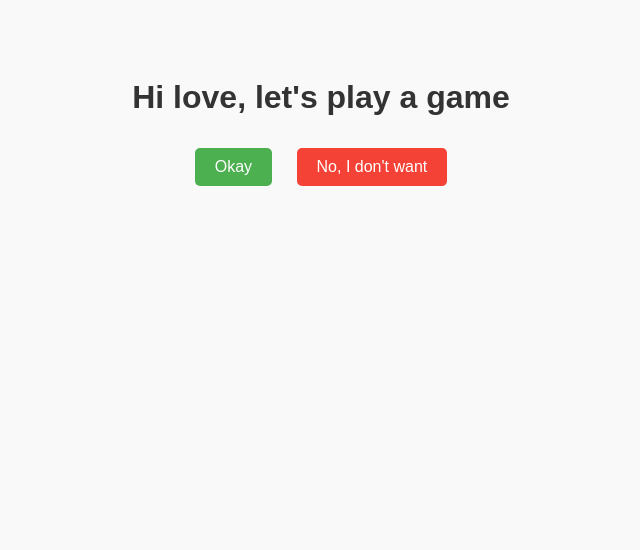
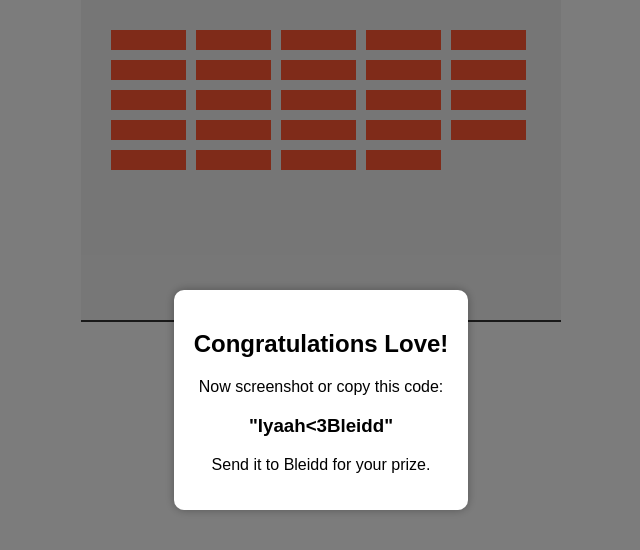
Before and after one commit to Dhea015/Game-for-Iyaah, a plain HTML site: page game2.html in a window 1280 px wide. Shown: the whole page, without its empty margins (319-959 px from the left). Drawn offline with Linux system fonts and the light colour scheme.

Commit message:
Update game2.html

```diff
--- a/game2.html
+++ b/game2.html
@@ -3,50 +3,219 @@
 <head>
     <meta charset="UTF-8">
     <meta name="viewport" content="width=device-width, initial-scale=1.0">
-    <title>Let's Play a Game</title>
+    <title>Brick Breaker Love</title>
     <style>
         body {
+            margin: 0;
+            overflow: hidden;
+            background-color: #f9f9f9;
+            text-align: center;
             font-family: Arial, sans-serif;
+        }
+        canvas {
+            display: block;
+            margin: auto;
+            background: #eee;
+            border-bottom: 2px solid #333;
+        }
+        /* Overlay popup styles */
+        .overlay {
+            display: none;
+            position: fixed;
+            top: 0;
+            left: 0;
+            width: 100%;
+            height: 100%;
+            background: rgba(0, 0, 0, 0.5);
+            justify-content: center;
+            align-items: center;
+        }
+        .popup {
+            background: white;
+            padding: 20px;
+            border-radius: 10px;
+            box-shadow: 0px 0px 10px rgba(0, 0, 0, 0.3);
             text-align: center;
-            padding: 50px;
-            background-color: #f9f9f9;
-        }
-        h1 {
-            color: #333;
-        }
-        .btn {
-            display: inline-block;
-            padding: 10px 20px;
-            margin: 10px;
-            font-size: 16px;
-            border: none;
-            cursor: pointer;
-            border-radius: 5px;
-        }
-        .okay {
-            background-color: #4CAF50;
-            color: white;
-        }
-        .no {
-            background-color: #f44336;
-            color: white;
+            max-width: 300px;
         }
     </style>
 </head>
 <body>
-    <h1>Hi love, let's play a game</h1>
-    <button class="btn okay" onclick="proceed()">Okay</button>
-    <button class="btn no" onclick="showPopup()">No, I don't want</button>
 
-    <script>
-        function proceed() {
-            window.location.href = "game.html";
+<canvas id="gameCanvas" width="480" height="320"></canvas>
+
+<!-- Popup message -->
+<div class="overlay" id="overlay">
+    <div class="popup">
+        <h2>Congratulations Love!</h2>
+        <p>Now screenshot or copy this code:</p>
+        <h3>"Iyaah&lt;3Bleidd"</h3>
+        <p>Send it to Bleidd for your prize.</p>
+    </div>
+</div>
+
+<script>
+    const canvas = document.getElementById("gameCanvas");
+    const ctx = canvas.getContext("2d");
+
+    // Ball properties
+    let ballRadius = 8;
+    let ballX = canvas.width / 2;
+    let ballY = canvas.height - 30;
+    let ballDX = 2;
+    let ballDY = -2;
+
+    // Paddle properties
+    let paddleWidth = 60;
+    let paddleHeight = 10;
+    let paddleX = (canvas.width - paddleWidth) / 2;
+    let paddleSpeed = 7;
+    let rightPressed = false;
+    let leftPressed = false;
+
+    // Bricks
+    let brickRowCount = 5;
+    let brickColumnCount = 5;
+    let brickWidth = 75;
+    let brickHeight = 20;
+    let brickPadding = 10;
+    let brickOffsetTop = 30;
+    let brickOffsetLeft = 30;
+    let bricks = [];
+
+    for (let c = 0; c < brickColumnCount; c++) {
+        bricks[c] = [];
+        for (let r = 0; r < brickRowCount; r++) {
+            bricks[c][r] = { x: 0, y: 0, status: 1 };
+        }
+    }
+
+    // Key event listeners
+    document.addEventListener("keydown", keyDownHandler);
+    document.addEventListener("keyup", keyUpHandler);
+
+    function keyDownHandler(e) {
+        if (e.key === "Right" || e.key === "ArrowRight") rightPressed = true;
+        else if (e.key === "Left" || e.key === "ArrowLeft") leftPressed = true;
+    }
+
+    function keyUpHandler(e) {
+        if (e.key === "Right" || e.key === "ArrowRight") rightPressed = false;
+        else if (e.key === "Left" || e.key === "ArrowLeft") leftPressed = false;
+    }
+
+    function drawBall() {
+        ctx.beginPath();
+        ctx.arc(ballX, ballY, ballRadius, 0, Math.PI * 2);
+        ctx.fillStyle = "#0095DD";
+        ctx.fill();
+        ctx.closePath();
+    }
+
+    function drawPaddle() {
+        ctx.beginPath();
+        ctx.rect(paddleX, canvas.height - paddleHeight, paddleWidth, paddleHeight);
+        ctx.fillStyle = "#333";
+        ctx.fill();
+        ctx.closePath();
+    }
+
+    function drawBricks() {
+        for (let c = 0; c < brickColumnCount; c++) {
+            for (let r = 0; r < brickRowCount; r++) {
+                if (bricks[c][r].status === 1) {
+                    let brickX = c * (brickWidth + brickPadding) + brickOffsetLeft;
+                    let brickY = r * (brickHeight + brickPadding) + brickOffsetTop;
+                    bricks[c][r].x = brickX;
+                    bricks[c][r].y = brickY;
+                    ctx.beginPath();
+                    ctx.rect(brickX, brickY, brickWidth, brickHeight);
+                    ctx.fillStyle = "#ff5733";
+                    ctx.fill();
+                    ctx.closePath();
+                }
+            }
+        }
+    }
+
+    function collisionDetection() {
+        for (let c = 0; c < brickColumnCount; c++) {
+            for (let r = 0; r < brickRowCount; r++) {
+                let brick = bricks[c][r];
+                if (brick.status === 1) {
+                    if (
+                        ballX > brick.x &&
+                        ballX < brick.x + brickWidth &&
+                        ballY > brick.y &&
+                        ballY < brick.y + brickHeight
+                    ) {
+                        ballDY = -ballDY;
+                        brick.status = 0;
+                    }
+                }
+            }
+        }
+    }
+
+    function checkWin() {
+        let allBricksDestroyed = true;
+        for (let c = 0; c < brickColumnCount; c++) {
+            for (let r = 0; r < brickRowCount; r++) {
+                if (bricks[c][r].status === 1) {
+                    allBricksDestroyed = false;
+                    break;
+                }
+            }
+        }
+        if (allBricksDestroyed) {
+            document.getElementById("overlay").style.display = "flex"; // Show popup
+            cancelAnimationFrame(animation);
+        }
+    }
+
+    function draw() {
+        ctx.clearRect(0, 0, canvas.width, canvas.height);
+        drawBricks();
+        drawBall();
+        drawPaddle();
+        collisionDetection();
+        checkWin();
+
+        // Ball movement
+        ballX += ballDX;
+        ballY += ballDY;
+
+        // Ball collision with walls
+        if (ballX + ballRadius > canvas.width || ballX - ballRadius < 0) ballDX = -ballDX;
+        if (ballY - ballRadius < 0) ballDY = -ballDY;
+
+        // Ball collision with paddle
+        if (
+            ballY + ballRadius > canvas.height - paddleHeight &&
+            ballX > paddleX &&
+            ballX < paddleX + paddleWidth
+        ) {
+            ballDY = -ballDY;
         }
 
-        function showPopup() {
-            alert("Yes you do!");
-            proceed();
+        // Game over if ball falls
+        if (ballY + ballRadius > canvas.height) {
+            document.getElementById("overlay").style.display = "flex"; // Show popup
+            cancelAnimationFrame(animation);
         }
-    </script>
+
+        // Paddle movement
+        if (rightPressed && paddleX < canvas.width - paddleWidth) {
+            paddleX += paddleSpeed;
+        } else if (leftPressed && paddleX > 0) {
+            paddleX -= paddleSpeed;
+        }
+
+        animation = requestAnimationFrame(draw);
+    }
+
+    let animation = requestAnimationFrame(draw);
+</script>
+
 </body>
 </html>
```
